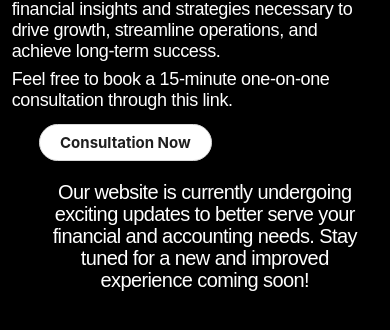
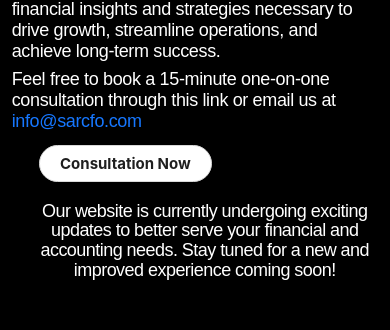
Before and after one commit to Abbas110-crypto/flighted, a Next.js app: page / in a window 390 px wide. Shown: the part 418-748 px from the top of the page. Built offline with nearby package versions, Linux system fonts and the light colour scheme; a web font is replaced by a local one.

Commit message:
sarfo modification

```diff
--- a/src/app/components/Hero/Hero.js
+++ b/src/app/components/Hero/Hero.js
@@ -2,6 +2,7 @@
 import React,{useEffect} from 'react'
 import {Row,Col, Button} from 'antd';
 import Image from 'next/image';
+import Link from 'next/link';
 import { useRouter } from 'next/navigation';
 import { initAOS } from '../../AOS/Interceptor'; // Import the AOS initialization function
 import styles from './Hero.module.css';
@@ -79,12 +80,16 @@ function Hero() {
         <div className={styles.p2}>
             <p className={styles.paragraph}>At SARCFO, we specialize in offering comprehensive CFO advisory and accounting services, specifically designed to address the unique needs of e-commerce businesses. Our mission is to equip companies with the financial insights and strategies necessary to drive growth, streamline operations, and achieve long-term success.
             </p>
-            <p className={styles.paragraph}>Feel free to book a 15-minute one-on-one consultation through this link.</p>
+            <p className={styles.paragraph}>Feel free to book a 15-minute one-on-one consultation through this link or email us at <a href="mailto:info@sarcfo.com">info@sarcfo.com</a></p>
         </div>
         </Row>
         <Row>
         <div className={styles.p3}>
-           <Button className={styles.Button} onClick={handleContactClick}>Consultation Now</Button>
+        <Link href="https://calendar.app.google/u3bJRj3trudVHZ9V9" target="_blank" passHref>
+           <Button
+           className={styles.Button}>Consultation Now</Button>
+         </Link>
+
         </div>
         </Row>
         {/* <h1 className={styles.srvc_heading1}>Services</h1>
--- a/src/app/components/Hero/Hero.module.css
+++ b/src/app/components/Hero/Hero.module.css
@@ -93,7 +93,7 @@
     font-family: "Clash Display", sans-serif;
     font-weight: 300;
     text-align: center;
-    font-size: 50px;
+    font-size: 24px;
     letter-spacing: -0.03em;
     line-height: 1.1em;
     color: var(--secondary);
@@ -202,7 +202,7 @@
         margin-left: 5%;
         font-family: "Clash Display", sans-serif;
         font-weight: 300;
-        font-size: 20px;
+        font-size: 18px;
         letter-spacing: -0.03em;
         line-height: 1.1em;
         color: var(--secondary);
@@ -331,7 +331,7 @@
         font-family: "Clash Display", sans-serif;
         font-weight: 300;
         /* font-size: 50px; */
-        font-size: 25px;
+        font-size: 20px;
         letter-spacing: -0.03em;
         line-height: 1.5em;
         color: var(--secondary);
--- a/src/app/components/Navbar/Navbar.module.css
+++ b/src/app/components/Navbar/Navbar.module.css
@@ -130,6 +130,7 @@
     font-weight: 600;
     font-family: 'Clash Display', sans-serif;
     margin: 0;
+    width: 230px;
     margin-left: 2%;
   }
 
```
